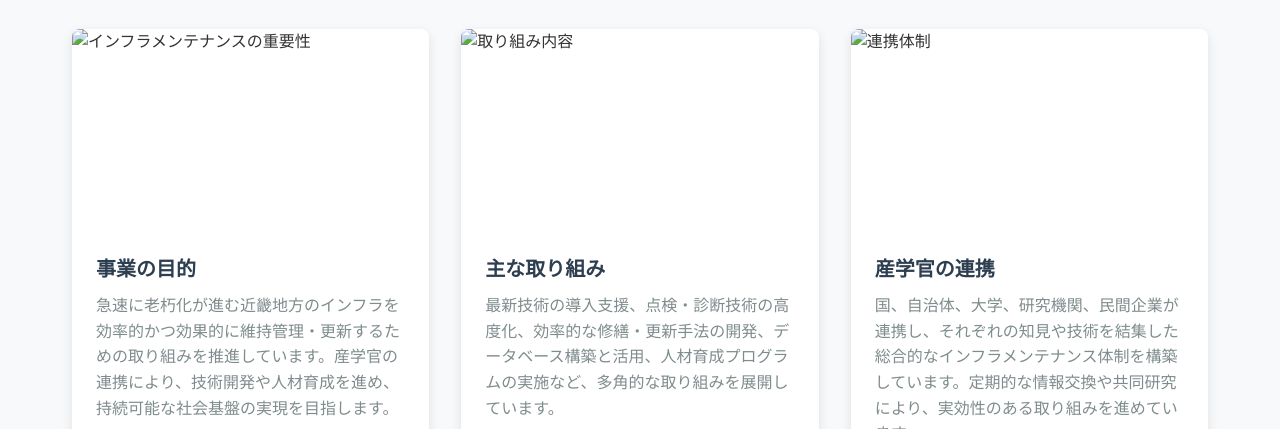
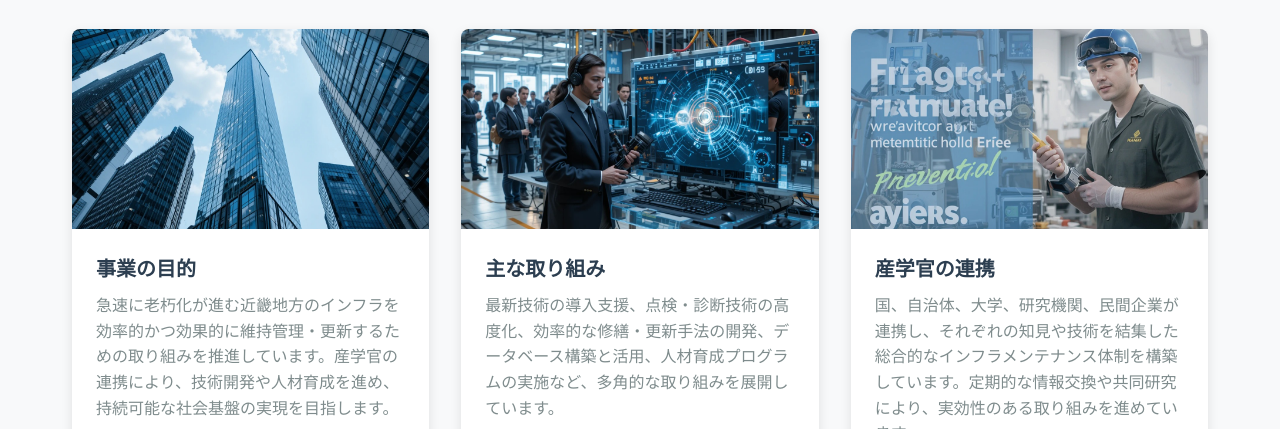
Before and after one commit to Soukikikuchi/kinki-infrastructure-maintenance, a plain HTML site: page index.html in a window 1280 px wide. Shown: the part 750-1179 px from the top of the page. Drawn offline with Linux system fonts and the light colour scheme.

Commit message:
[Update]topigm

```diff
--- a/index.html
+++ b/index.html
@@ -369,7 +369,7 @@
             <div class="cards">
                 <div class="card">
                     <div class="card-img">
-                        <img src="/api/placeholder/400/200" alt="インフラメンテナンスの重要性">
+                        <img src="./top.jpg" alt="インフラメンテナンスの重要性">
                     </div>
                     <div class="card-body">
                         <h3 class="card-title">事業の目的</h3>
@@ -378,7 +378,7 @@
                 </div>
                 <div class="card">
                     <div class="card-img">
-                        <img src="/api/placeholder/400/200" alt="取り組み内容">
+                        <img src="./top2.jpg" alt="取り組み内容">
                     </div>
                     <div class="card-body">
                         <h3 class="card-title">主な取り組み</h3>
@@ -387,7 +387,7 @@
                 </div>
                 <div class="card">
                     <div class="card-img">
-                        <img src="/api/placeholder/400/200" alt="連携体制">
+                        <img src="./top3.jpg" alt="連携体制">
                     </div>
                     <div class="card-body">
                         <h3 class="card-title">産学官の連携</h3>
```
